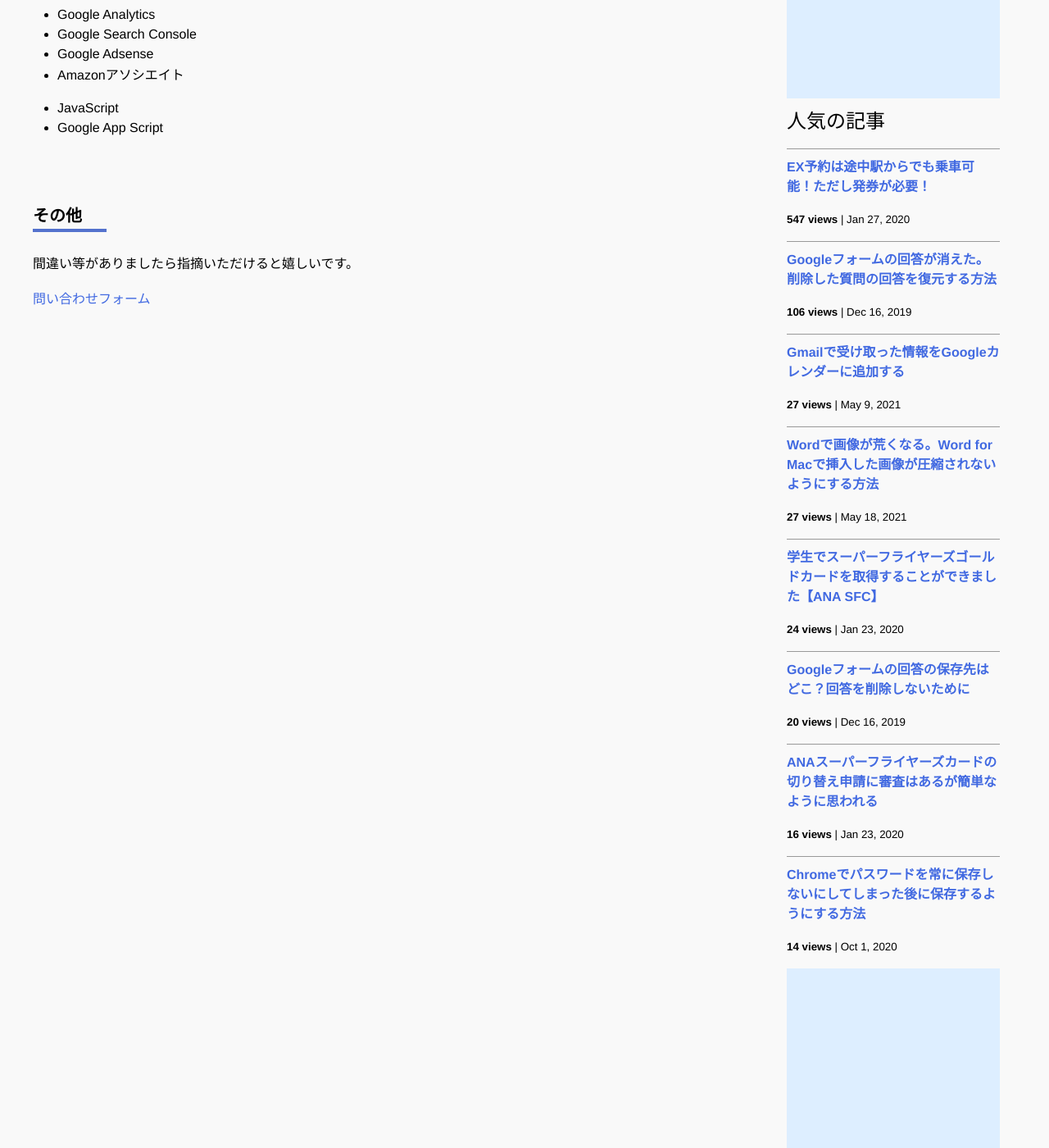
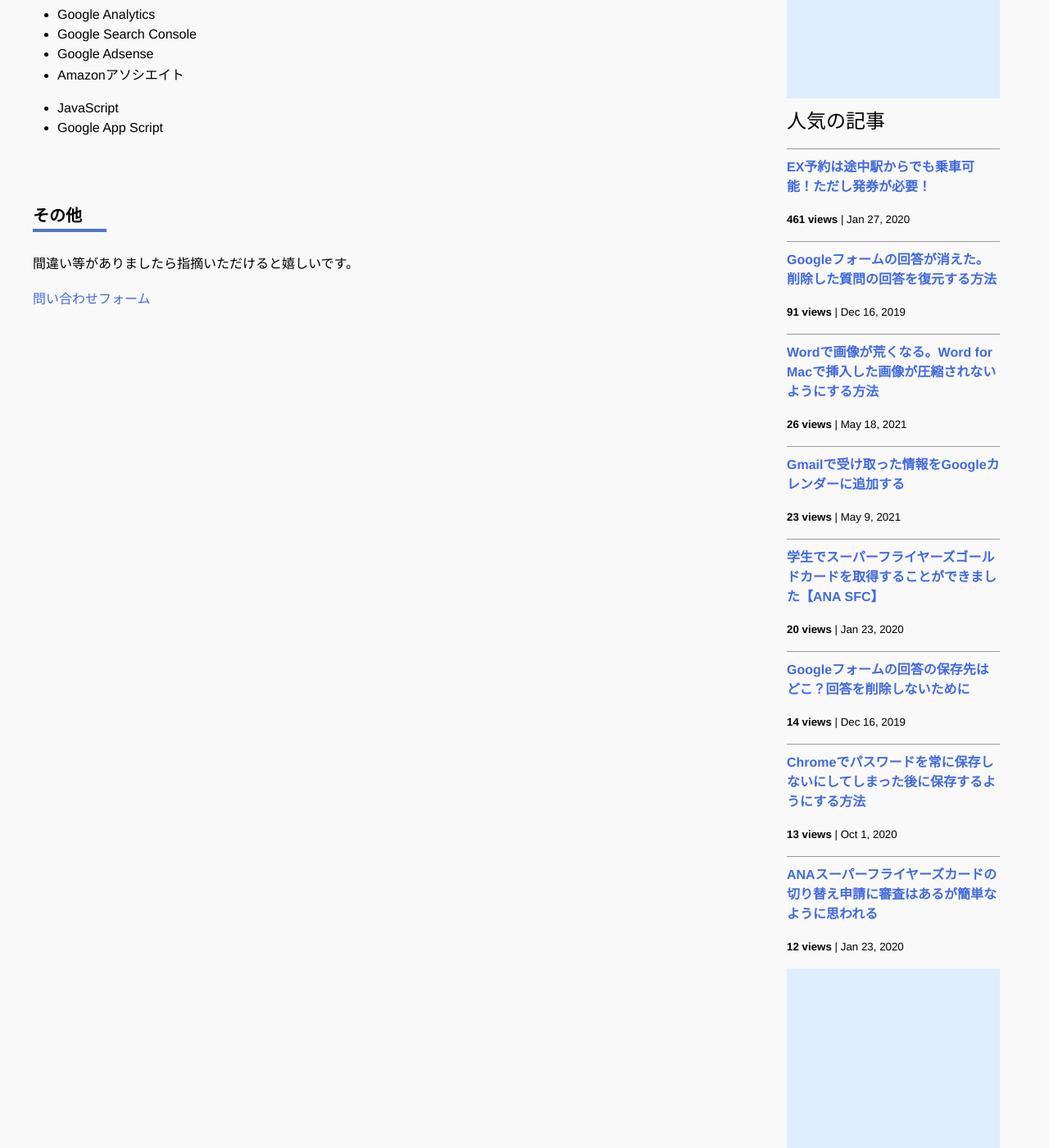
Before and after one commit to iwanaminami/shoyaiwaname, a Jekyll site: the page built from about.markdown, in a window 1280 px wide and 1400 px high, scrolled down 693 px. Shown: the whole window at 82% size. Built offline with Jekyll 4.4.1, drawn with Linux system fonts in a browser that asks for light colours; nearby versions of some CDN libraries; comment, search, counter and statistics services are not loaded.

Commit message:
a new commit message

```diff
--- a/_data/popularposts.yml
+++ b/_data/popularposts.yml
@@ -1,17 +1,17 @@
 side:
-  - view: 547
+  - view: 461
     url: /2020/01/27/ex-rideontheway.html
-  - view: 106
+  - view: 91
     url: /2019/12/16/restore-googleform.html
-  - view: 27
+  - view: 26
+    url: /2021/05/18/image-compression-word.html
+  - view: 23
     url: /2021/05/09/gmailtocalendar.html
-  - view: 27
-    url: /2021/05/18/image-compression-word.html
-  - view: 24
+  - view: 20
     url: /2020/01/23/sfcgold.html
-  - view: 20
+  - view: 14
     url: /2019/12/16/googleform-answers.html
-  - view: 16
+  - view: 13
+    url: /2020/10/01/googlepassword.html
+  - view: 12
     url: /2020/01/23/sfc-judge.html
-  - view: 14
-    url: /2020/10/01/googlepassword.html
```
